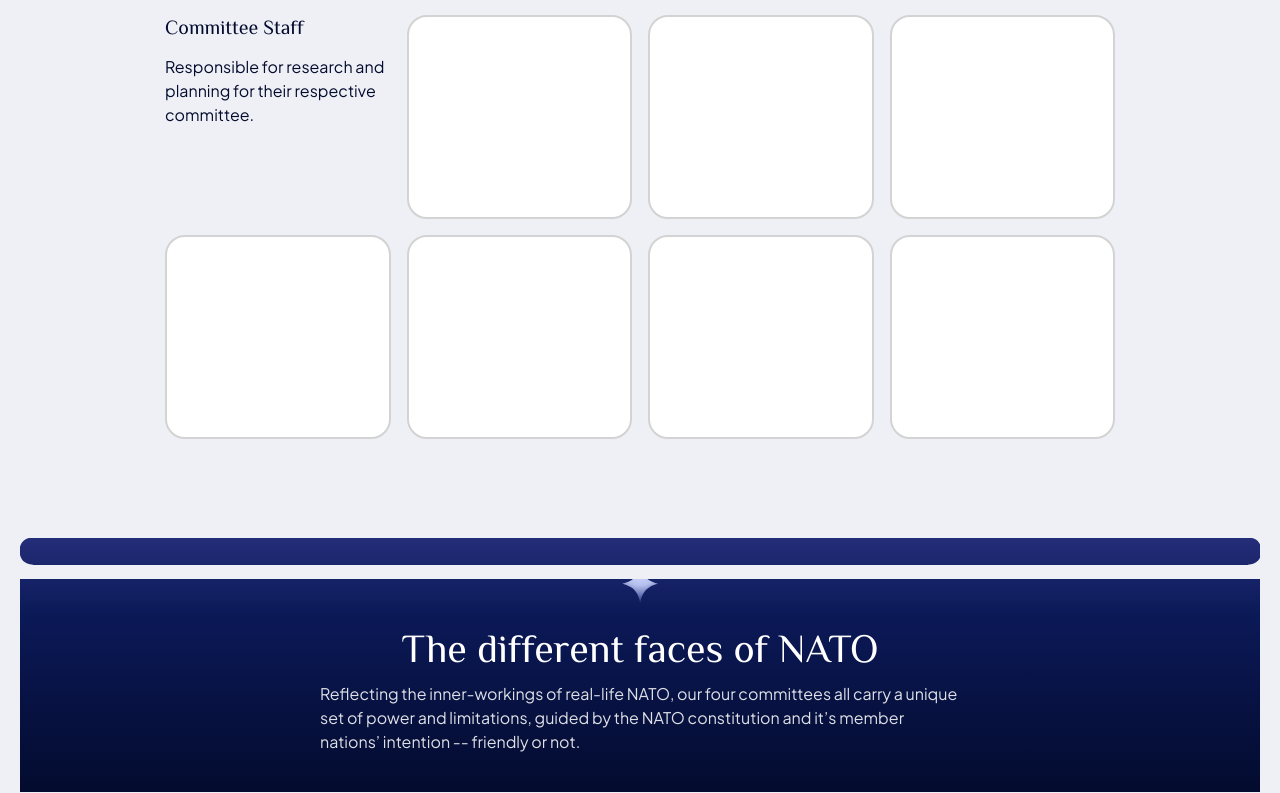
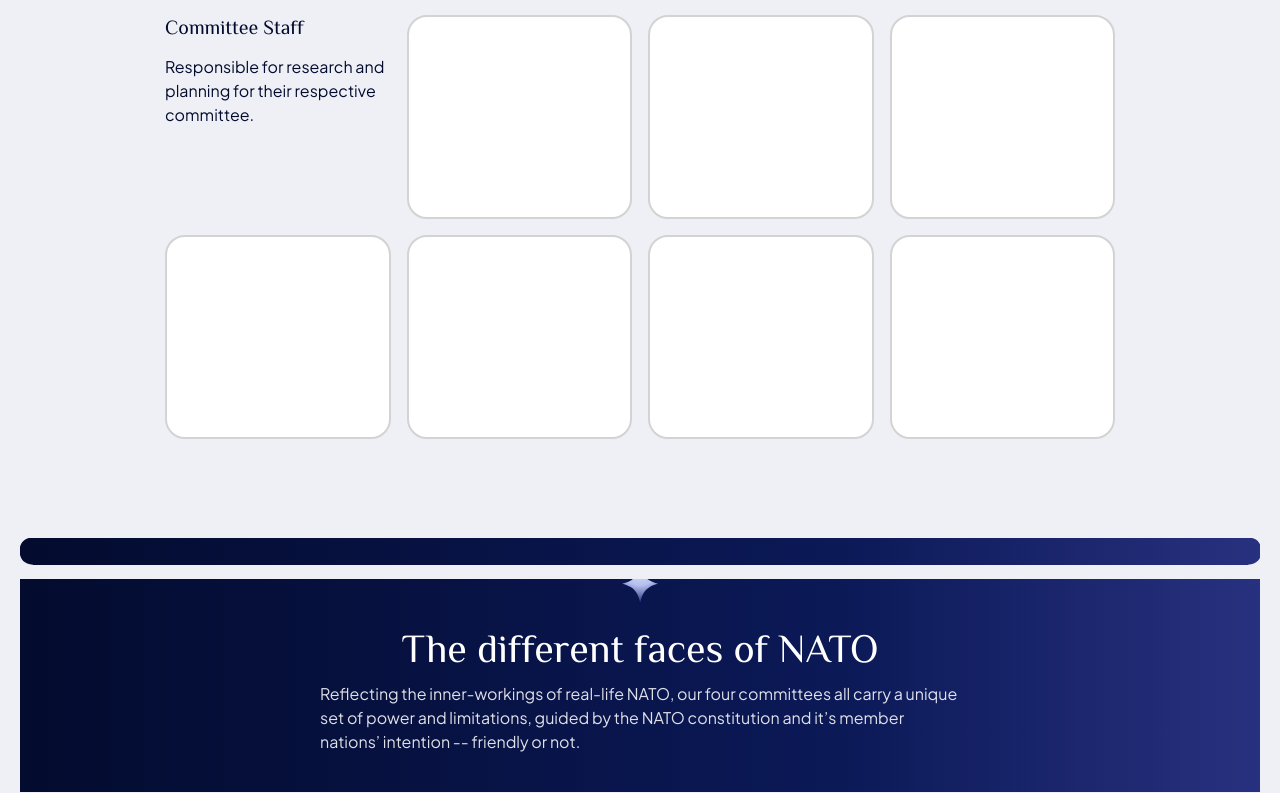
Before and after one commit to oklex/simnato-site, a Next.js app: page / in a window 1280 px wide. Shown: the part 1301-2094 px from the top of the page. Built offline with nearby package versions, Linux system fonts and the light colour scheme.

Commit message:
added gradient direction prop to darksection

```diff
--- a/src/components/DarkSection.tsx
+++ b/src/components/DarkSection.tsx
@@ -1,9 +1,4 @@
-import {
-	ReactElement,
-	ReactNode,
-	useContext,
-	useRef,
-} from 'react';
+import { ReactElement, ReactNode, useContext, useRef } from 'react';
 import styled, { css } from 'styled-components';
 
 import { NavThemeContext } from '@context/navTheme';
@@ -12,13 +7,16 @@ import { Div } from '@src/ui-library';
 
 export const RADIUS = 14;
 
+type GradientDirectionsType = 'to bottom' | 'to right' | 'to left';
 type DarkSectionType = {
 	id: string;
+	gradientDirection?: GradientDirectionsType;
 	children: ReactNode | null;
 };
 
 export const DarkSection = ({
 	id,
+	gradientDirection,
 	children,
 }: DarkSectionType): ReactElement => {
 	const { initializeRef } = useContext(NavThemeContext);
@@ -50,7 +48,11 @@ export const DarkSection = ({
 				<PaddingBar vertical="bottom" />
 			</MaskBottom>
 
-			<CustomSection className="custom-section" negMargin={negativeMargin}>
+			<CustomSection
+				className="custom-section"
+				gradientDirection={gradientDirection}
+				negMargin={negativeMargin}
+			>
 				{children}
 			</CustomSection>
 		</TrackWrapper>
@@ -86,8 +88,14 @@ const MaskBottom = styled.div`
 	overflow-y: hidden;
 `;
 
-const CustomSection = styled.div<{ negMargin: number }>`
-	background: linear-gradient(to bottom, ${GRADIENTS.main});
+const CustomSection = styled.div<{
+	negMargin: number;
+	gradientDirection?: GradientDirectionsType;
+}>`
+	background: linear-gradient(
+		${({ gradientDirection }) => gradientDirection ?? 'to bottom'},
+		${GRADIENTS.main}
+	);
 	margin-top: -${({ negMargin }) => negMargin}px;
 	border-top: solid 1px ${COLORS.background};
 	border-bottom: solid 1px ${COLORS.background};
--- a/src/slices/committeesPreview.tsx
+++ b/src/slices/committeesPreview.tsx
@@ -6,7 +6,7 @@ import { Div, Header, NarrowContainer, Text } from '@ui-library';
 
 export const CommitteesPreview = (): ReactElement => {
 	return (
-		<DarkSection id="committees-preview">
+		<DarkSection id="committees-preview" gradientDirection="to left">
 			<Div flex justifyContent="center">
 				<StarMarker type="blue" />
 			</Div>
```
